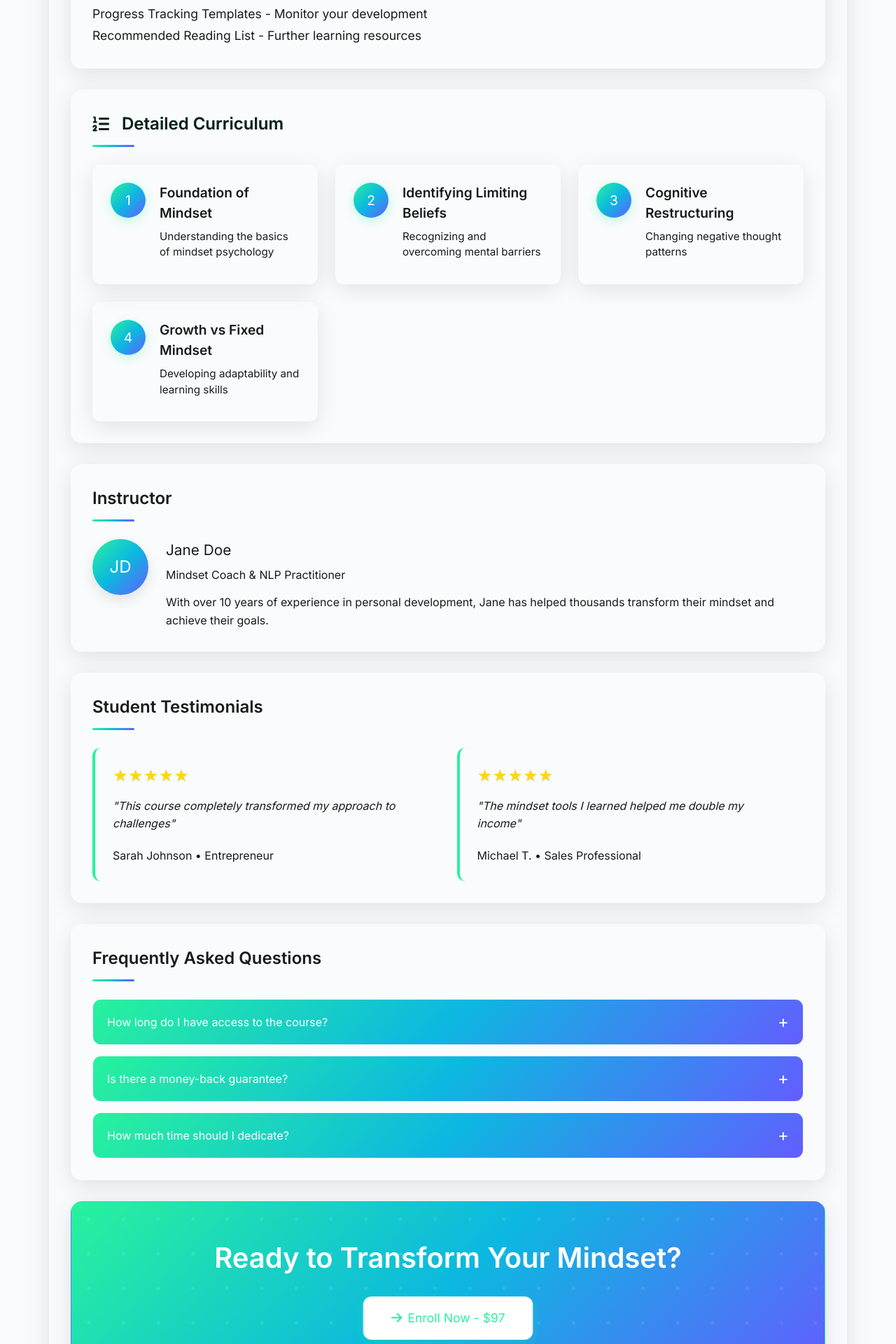
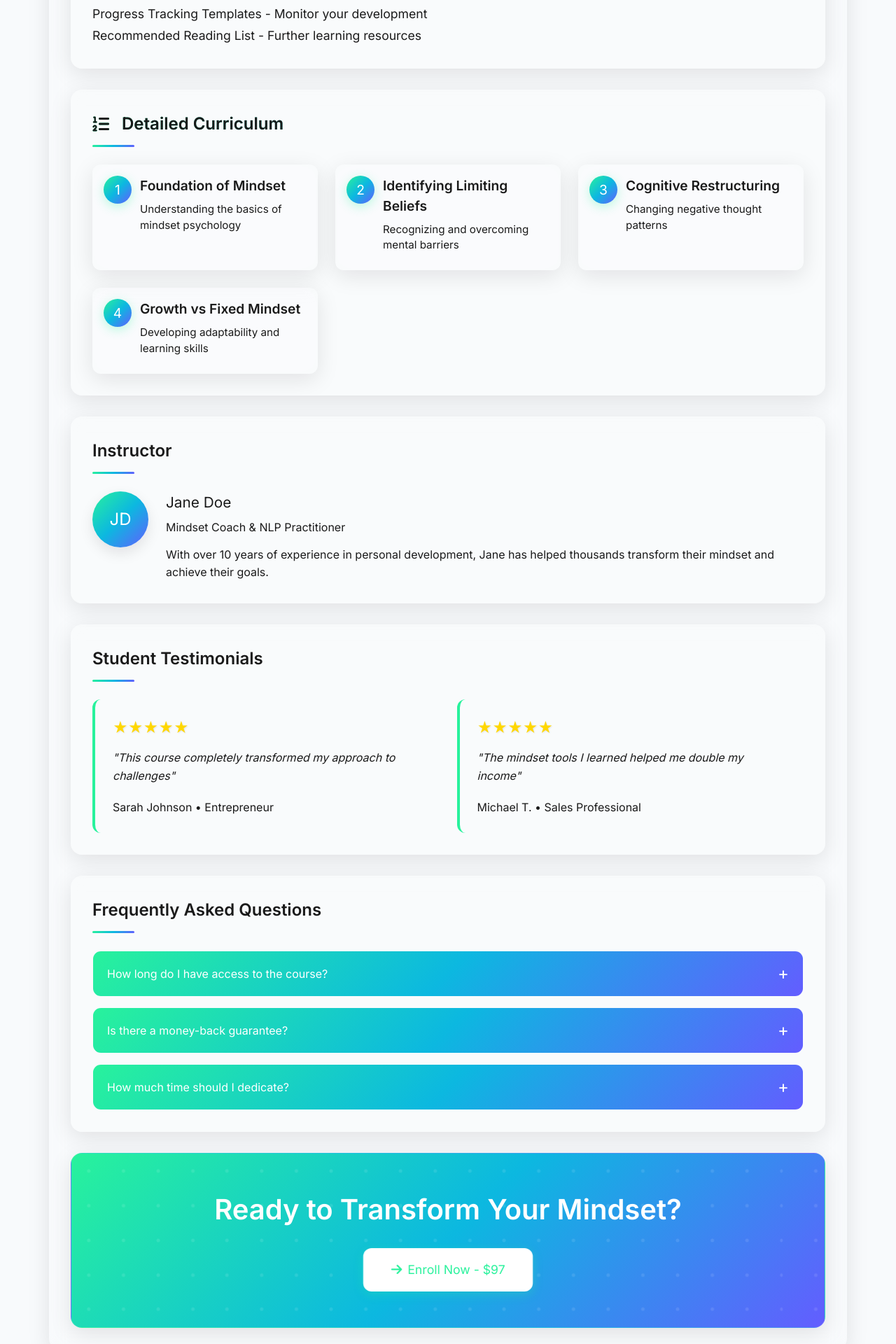
Before and after one commit to ortonBio/portfolio.github.io, a Jekyll site: the page built from _shop_items/mindset-mastery-course.md, in a window 1280 px wide. Shown: the part 2138-4058 px from the top of the page at 70% size. Built offline with Jekyll 4.4.1, drawn with Linux system fonts in a browser that asks for light colours; nearby versions of some CDN libraries.

Commit message:
Update _product.scss

```diff
--- a/_sass/_product.scss
+++ b/_sass/_product.scss
@@ -385,11 +385,11 @@
 
   .module-card {
     background: var(--bg-light);
-    padding: 25px;
+    padding: 15px;
     border-radius: 12px;
     display: flex;
     align-items: flex-start;
-    gap: 20px;
+    gap: 12px;
     transition: all 0.3s var(--ease);
     border: 1px solid transparent;
 
@@ -401,8 +401,8 @@
     }
 
     .module-number {
-      width: 50px;
-      height: 50px;
+      width: 40px;
+      height: 40px;
       background: var(--gradient);
       border-radius: 50%;
       display: flex;
@@ -434,6 +434,13 @@
       font-size: 0.85rem;
       font-style: italic;
     }
+  }
+}
+
+@media (max-width: 360px) {
+  .module-curriculum {
+    padding-left: 10px;     /* give parent card a little breathing room */
+    padding-right: 10px;
   }
 }
 
```
